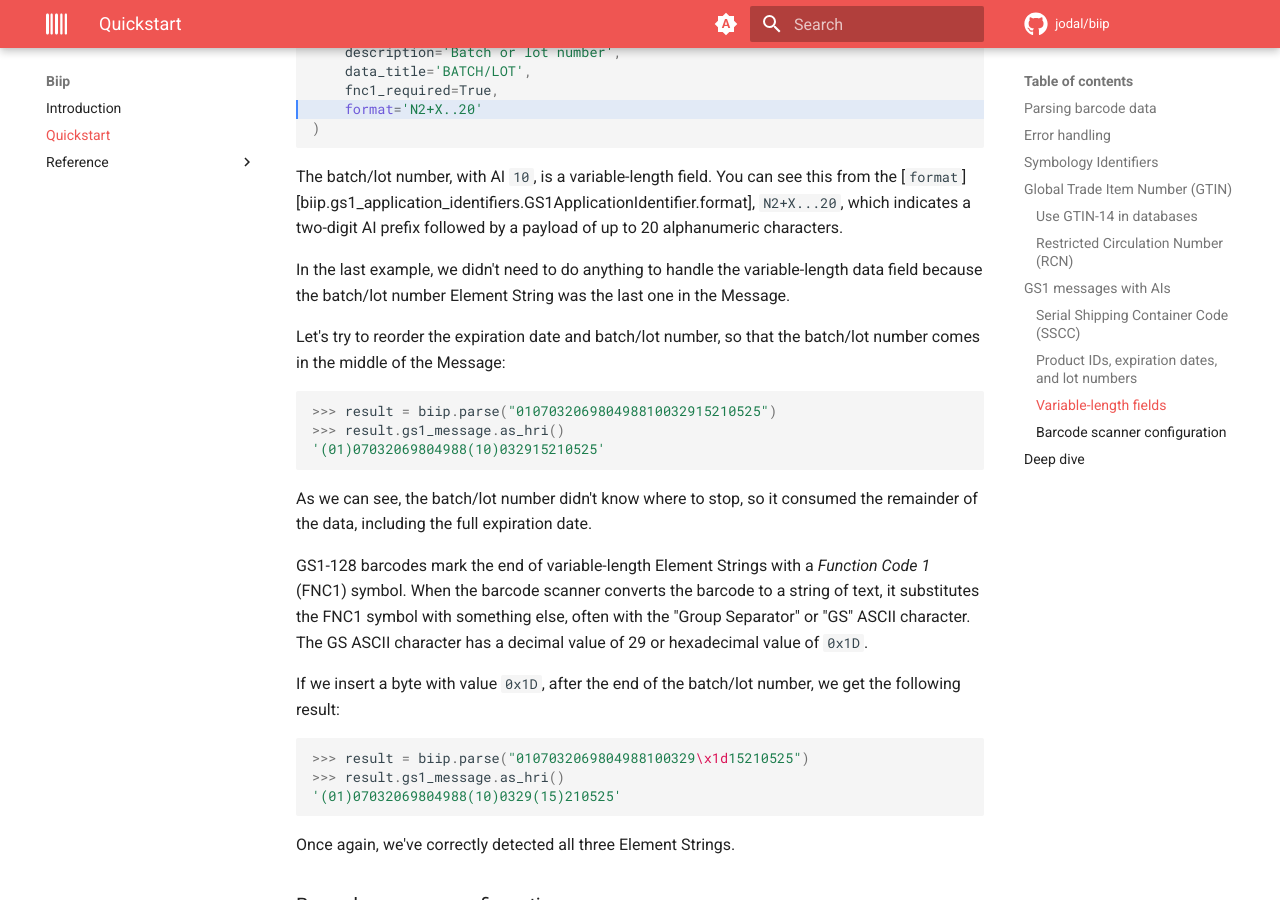
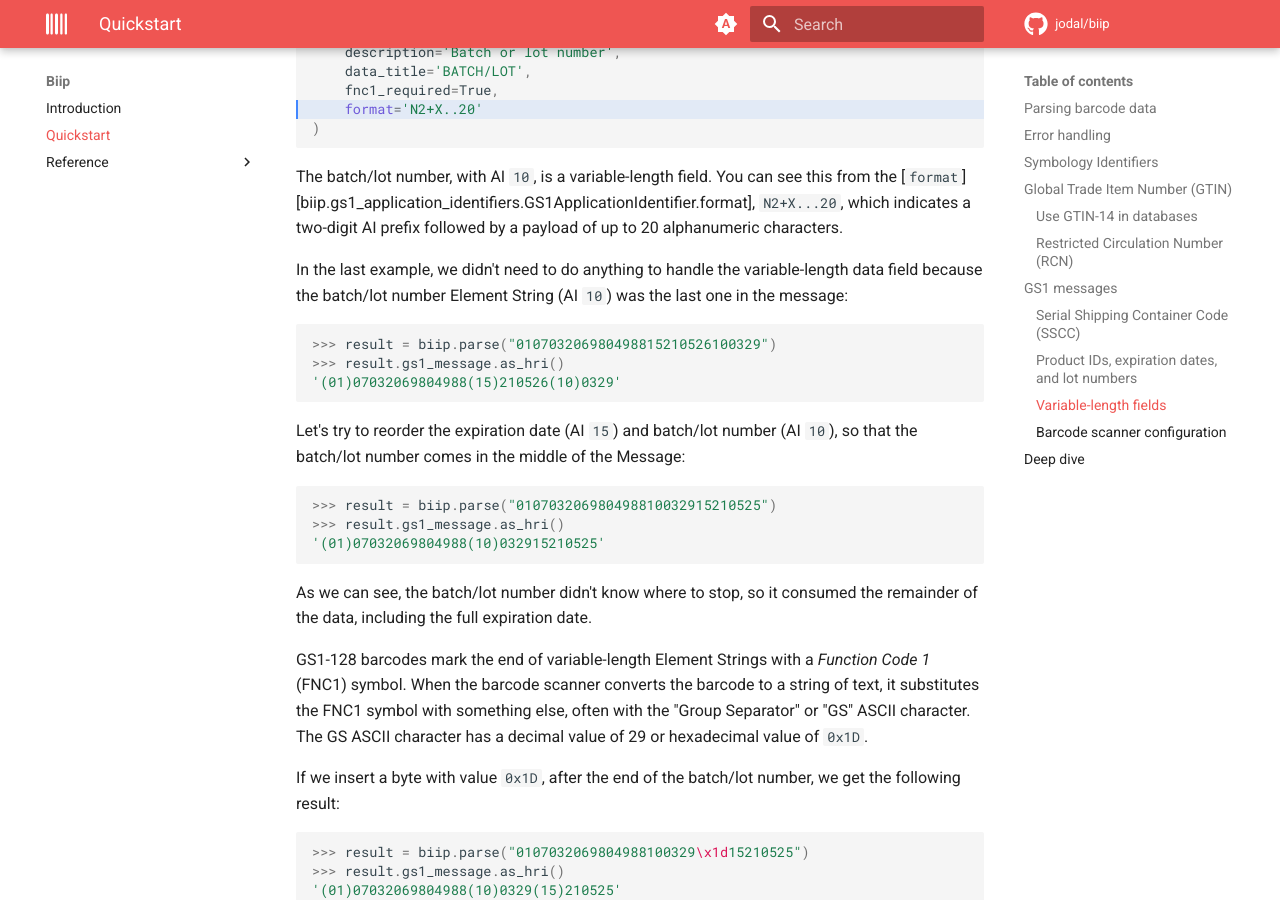
Before and after one commit to jodal/biip, an MkDocs documentation site: the page built from docs/quickstart.md, in a window 1280 px wide and 900 px high, scrolled down 9019 px. Built offline with MkDocs 1.6.1 and Material for MkDocs 9.7.7, drawn with Linux system fonts in a browser that asks for light colours; comment, search, counter and statistics services are not loaded; some of the changed text lies outside the part shown.

Commit message:
Tweak quickstart guide

````diff
--- a/docs/quickstart.md
+++ b/docs/quickstart.md
@@ -249,7 +249,7 @@ contain the same data. The difference is that while `price` is a simple
 The `money` field is only set if the optional dependency
 [`py-moneyed`](https://pypi.org/project/py-moneyed/) is installed.
 
-## GS1 messages with AIs
+## GS1 messages
 
 Let us move away from consumer products.
 
@@ -483,11 +483,17 @@ You can see this from the
 to 20 alphanumeric characters.
 
 In the last example, we didn't need to do anything to handle the variable-length
-data field because the batch/lot number Element String was the last one in the
-Message.
+data field because the batch/lot number Element String (AI `10`) was the last
+one in the message:
 
-Let's try to reorder the expiration date and batch/lot number, so that
-the batch/lot number comes in the middle of the Message:
+```python
+>>> result = biip.parse("010703206980498815210526100329")
+>>> result.gs1_message.as_hri()
+'(01)07032069804988(15)210526(10)0329'
+```
+
+Let's try to reorder the expiration date (AI `15`) and batch/lot number (AI
+`10`), so that the batch/lot number comes in the middle of the Message:
 
 ```python
 >>> result = biip.parse("010703206980498810032915210525")
````
Also changed, not shown: other parts of docs/quickstart.md (+3 -3 lines).
